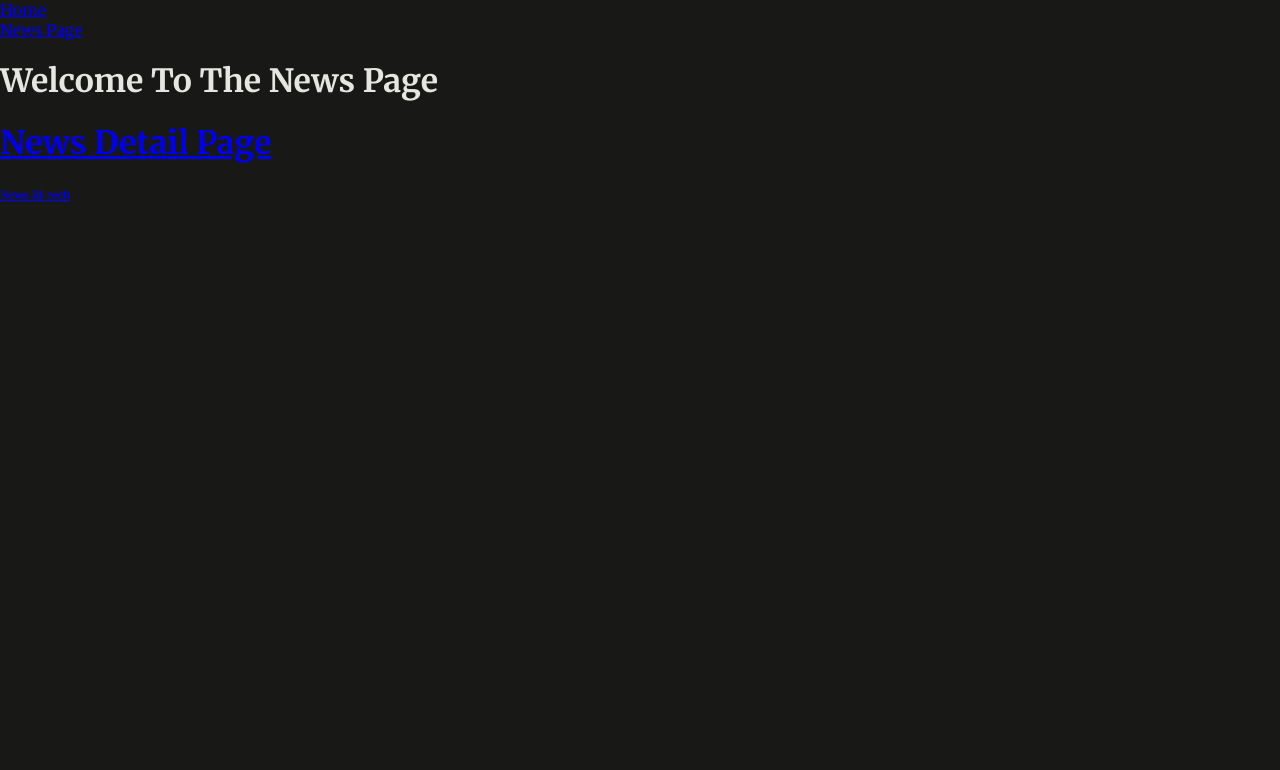
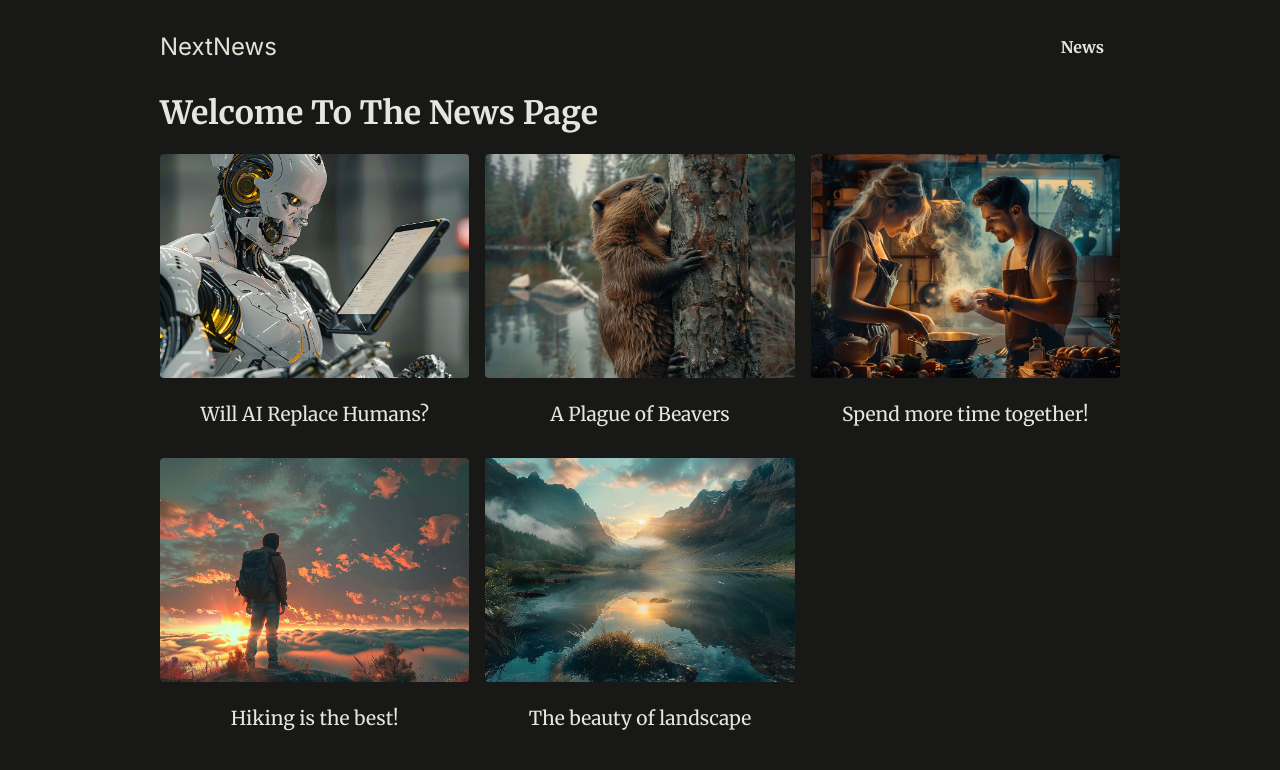
Before and after one commit to hadeersalah7/Simple-News-Demo-Next.js, a Next.js app: page /news in a window 1280 px wide. Shown: the top 770 px of the page. Built offline with nearby package versions, Linux system fonts and the light colour scheme.

Commit message:
adding and displaying dummy news in the pages

```diff
--- a/app/layout.tsx
+++ b/app/layout.tsx
@@ -12,8 +12,10 @@
   return (
     <html lang="en">
       <body>
-        <HeaderPage />
-        {children}
+        <div id='page'>
+          <HeaderPage />
+          {children}
+        </div>
       </body>
     </html>
   );
--- a/app/news/[newsMainPage]/page.tsx
+++ b/app/news/[newsMainPage]/page.tsx
@@ -1,11 +1,22 @@
 import Link from "next/link";
+import { DUMMY_NEWS } from "../../../dummy-news";
 
 
 export default function NewsSinglePage(props: { params: { newsMainPage: string } }) {
+    const newsSlug = props.params.newsMainPage;
+    const newsItem = DUMMY_NEWS.find((news) => news.slug === newsSlug);
+
+    if (!newsItem) {
+        return <h1 style={{ color: "red" }}>News Item Not Found!</h1>;
+    }
     return (
-        <>
-            <h1>News Detail Page</h1>
-            <h6>News Id: {props.params.newsMainPage}</h6>
-        </>
+        <article className="news-article">
+            <header>
+                <img src={`/images/news/${newsItem.image}`} alt={newsItem.title} />
+                <h1>{newsItem.title}</h1>
+                <time dateTime={newsItem.date}>{newsItem.date}</time>
+            </header>
+            <p>{newsItem.content}</p>
+        </article>
     );
 }
--- a/app/news/page.tsx
+++ b/app/news/page.tsx
@@ -1,13 +1,19 @@
 import Link from "next/link";
-import NewsSinglePage from "./[newsMainPage]/page";
+import { DUMMY_NEWS } from "../../dummy-news";
 
 export default function NewsPage() {
     return (
         <>
-        <h1> Welcome To The News Page</h1>
-
-            <ul>
-                <li><Link href={`/news/${"tech"}`}><NewsSinglePage params={{newsMainPage: "tech"}}/></Link></li>
+            <h1> Welcome To The News Page</h1>
+            <ul className="news-list">
+                {DUMMY_NEWS.map((newsItem) => (
+                    <li key={newsItem.id}>
+                        <Link href={`/news/${newsItem.slug}`}>
+                            <img src={`/images/news/${newsItem.image}`} alt={newsItem.title} />
+                            <span>{newsItem.title}</span>
+                        </Link>
+                    </li>
+                ))}
             </ul>
         </>
     );
--- a/components/HeaderPage.tsx
+++ b/components/HeaderPage.tsx
@@ -7,11 +7,15 @@
 
 const HeaderPage = () => {
     return (
-        <header>
+        <header id="main-header">
+            <div id="logo">
+                <Link href="/">NextNews</Link>
+            </div>
             <nav>
                 <ul>
-                    <li><Link href={"/"}>Home</Link></li>
-                    <li><Link href={`/news`}>News Page</Link></li>
+                    <li>
+                        <Link href="/news">News</Link>
+                    </li>
                 </ul>
             </nav>
         </header>
--- /dev/null
+++ b/dummy-news.ts
@@ -0,0 +1,55 @@
+interface DummyNewsItem {
+    id: string;
+    slug: string;
+    title: string;
+    image: string;
+    date: string;
+    content: string;
+}
+export const DUMMY_NEWS: DummyNewsItem[] = [
+  {
+    id: "n1",
+    slug: "will-ai-replace-humans",
+    title: "Will AI Replace Humans?",
+    image: "ai-robot.jpg",
+    date: "2021-07-01",
+    content:
+      "Since late 2022 AI is on the rise and therefore many people worry whether AI will replace humans. The answer is not that simple. AI is a tool that can be used to automate tasks, but it can also be used to augment human capabilities. The future is not set in stone, but it is clear that AI will play a big role in the future. The question is how we will use it.",
+  },
+  {
+    id: "n2",
+    slug: "beaver-plague",
+    title: "A Plague of Beavers",
+    image: "beaver.jpg",
+    date: "2022-05-01",
+    content:
+      "Beavers are taking over the world. They are building dams everywhere and flooding entire cities. What can we do to stop them?",
+  },
+  {
+    id: "n3",
+    slug: "couple-cooking",
+    title: "Spend more time together!",
+    image: "couple-cooking.jpg",
+    date: "2024-03-01",
+    content:
+      "Cooking together is a great way to spend more time with your partner. It is fun and you get to eat something delicious afterwards. What are you waiting for? Get cooking!",
+  },
+  {
+    id: "n4",
+    slug: "hiking",
+    title: "Hiking is the best!",
+    image: "hiking.jpg",
+    date: "2024-01-01",
+    content:
+      "Hiking is a great way to get some exercise and enjoy the great outdoors. It is also a great way to clear your mind and reduce stress. So what are you waiting for? Get out there and start hiking!",
+  },
+  {
+    id: "n5",
+    slug: "landscape",
+    title: "The beauty of landscape",
+    image: "landscape.jpg",
+    date: "2022-07-01",
+    content:
+      "Landscape photography is a great way to capture the beauty of nature. It is also a great way to get outside and enjoy the great outdoors. So what are you waiting for? Get out there and start taking some pictures!",
+  },
+];
```
